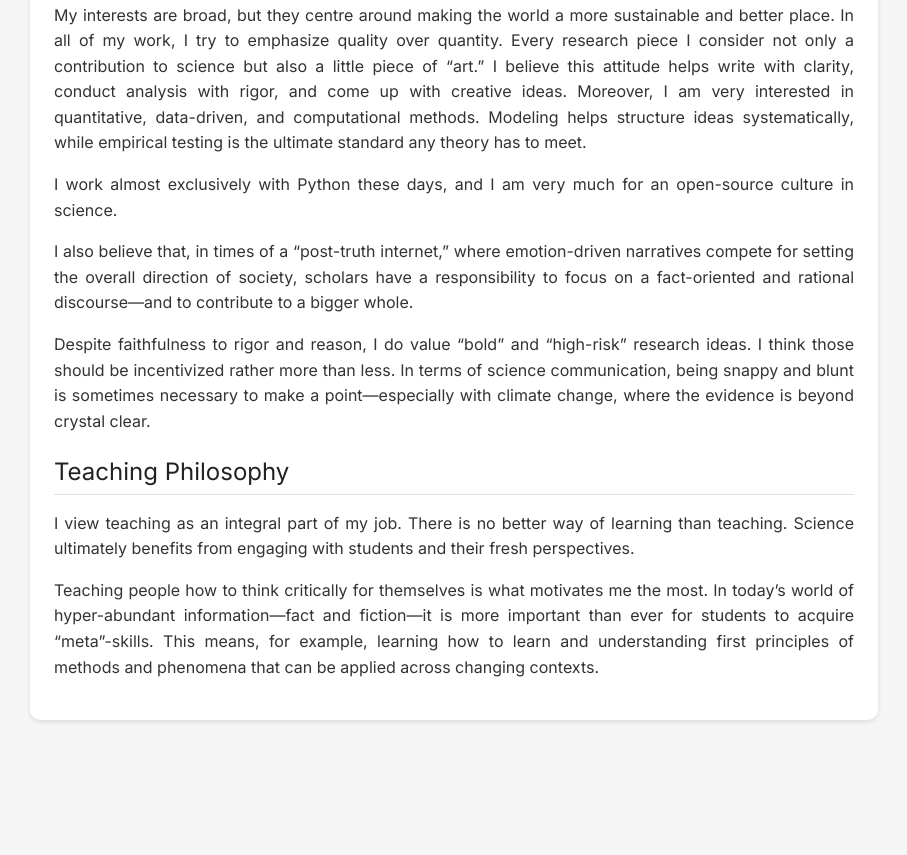
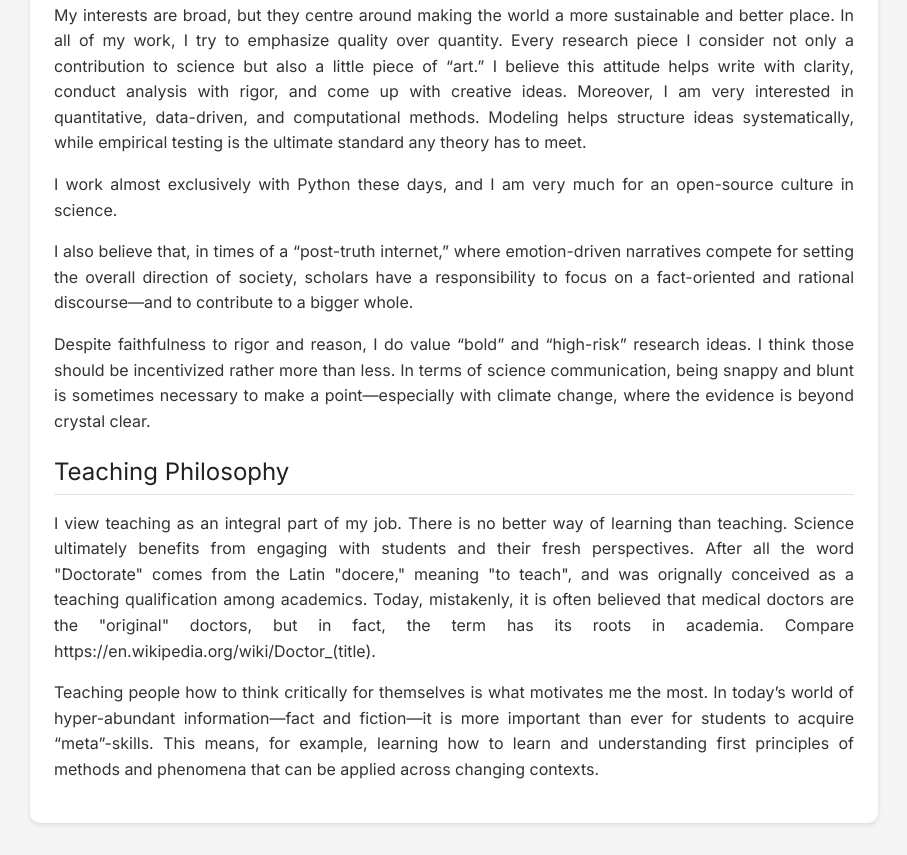
Before and after one commit to yannickoswald/yannickoswald.github.io, a plain HTML site: page sub_pages/about_page/about_page.html in a window 1280 px wide. Shown: the part 562-1417 px from the top of the page, without its empty margins (186-1093 px from the left). Before the commit the page ends 1314 px from the top, so only its background shows below. Drawn offline with Linux system fonts and the light colour scheme.

Commit message:
Update about_page.html

```diff
--- a/sub_pages/about_page/about_page.html
+++ b/sub_pages/about_page/about_page.html
@@ -68,7 +68,8 @@
         <h2>Teaching Philosophy</h2>
         <p>
             I view teaching as an integral part of my job. There is no better way of learning than teaching. Science ultimately benefits from engaging with students
-            and their fresh perspectives.
+            and their fresh perspectives. After all the word "Doctorate" comes from the Latin "docere," meaning "to teach", and was orignally conceived as a teaching qualification among academics.
+            Today, mistakenly, it is often believed that medical doctors are the "original" doctors, but in fact, the term has its roots in academia. Compare https://en.wikipedia.org/wiki/Doctor_(title).
         </p>
         <p>
             Teaching people how to think critically for themselves is what motivates me the most. In today’s world of
```
